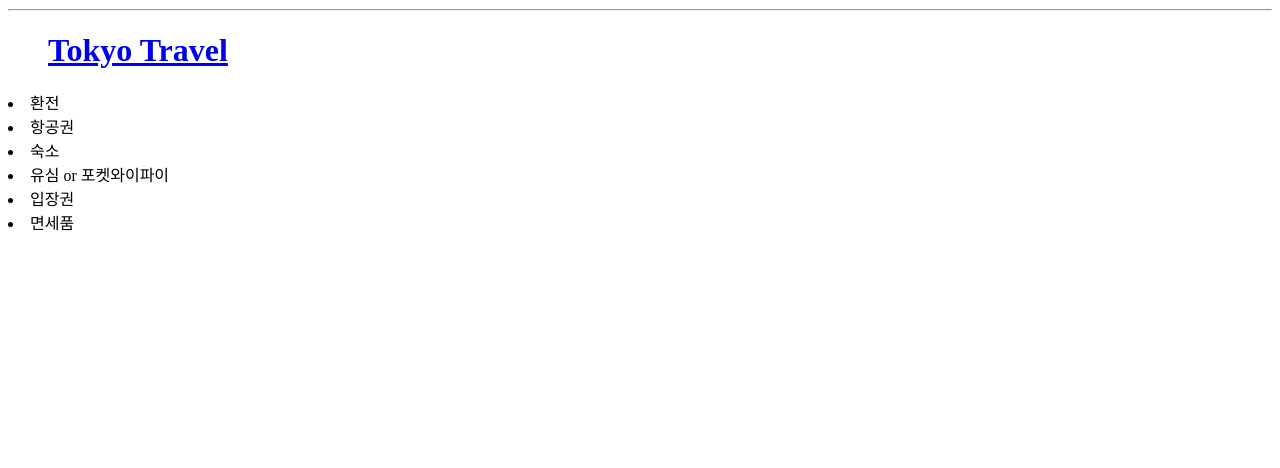
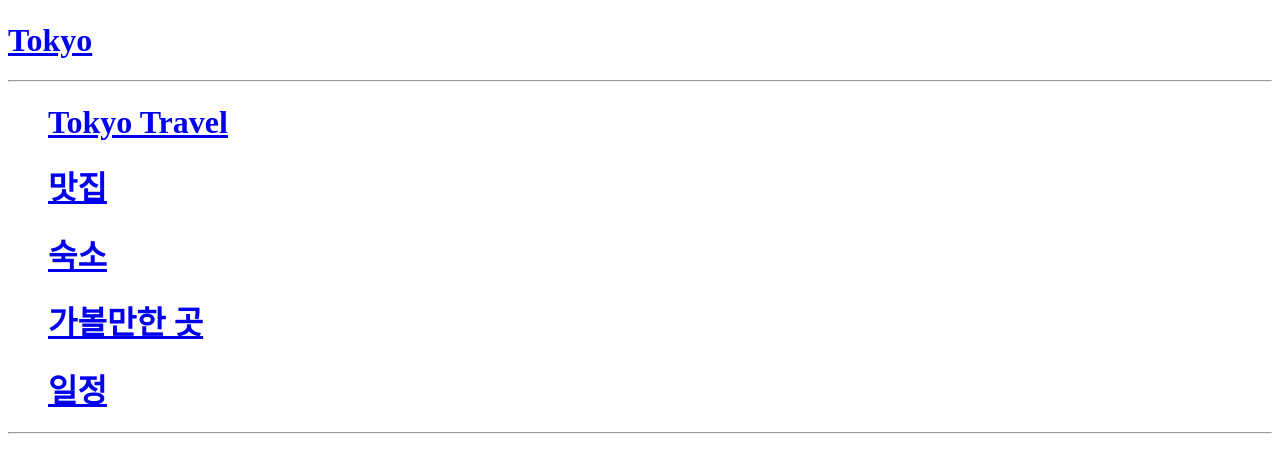
Before and after one commit to Biseom/my-first-web-site, a plain HTML site: page index.html in a window 1280 px wide. Shown: the part 349-817 px from the top of the page. Drawn offline with Linux system fonts and the light colour scheme.

Commit message:
도쿄여행 일정 수정ver

```diff
--- a/index.html
+++ b/index.html
@@ -8,19 +8,16 @@
                         <img src="coding.jpg" width="450">
                         <img src="coding1.jpg" width="450">
                         <img src="coding3.jpg" width="450">
+                        <h1><a href="https://en.wikipedia.org/wiki/Tokyo/" target="_blank">Tokyo</h1></a>
                         <hr>
                 <ol>
-                        <h1><a href="index.html" target="_blank">Tokyo Travel</a></h1>
-
+                        <h1><a href="index.html">Tokyo Travel</a></h1>
+                        <h1><a href="1.html">맛집</a></h1>
+                        <h1><a href="2.html">숙소</a></h1>
+                        <h1><a href="3.html">가볼만한 곳</a></h1>
+                        <h1><a href="4.html">일정</a></h1>
                 </ol>
-
-                <div>
-               <li>환전</li>
-               <li>항공권</li>
-               <li>숙소</li>
-               <li>유심 or 포켓와이파이</li>
-               <li>입장권</li>
-               <li>면세품</li>
-                </div>
+                        <hr>
+                        <br>
         </body>
 </html>
```
Also changed, not shown: in.html (added, +26 -0 lines).
